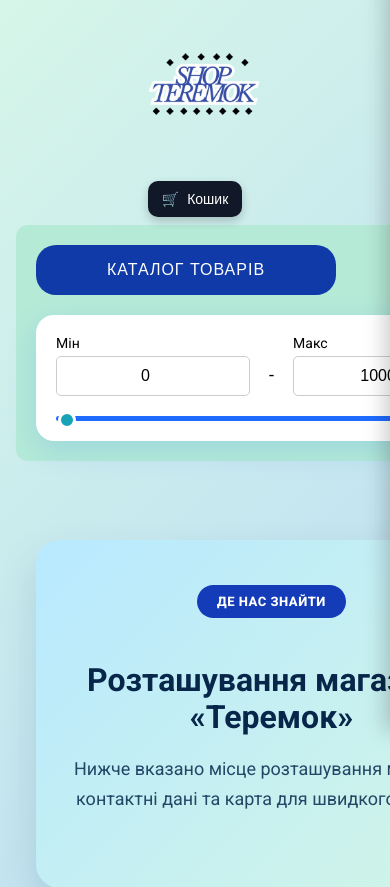
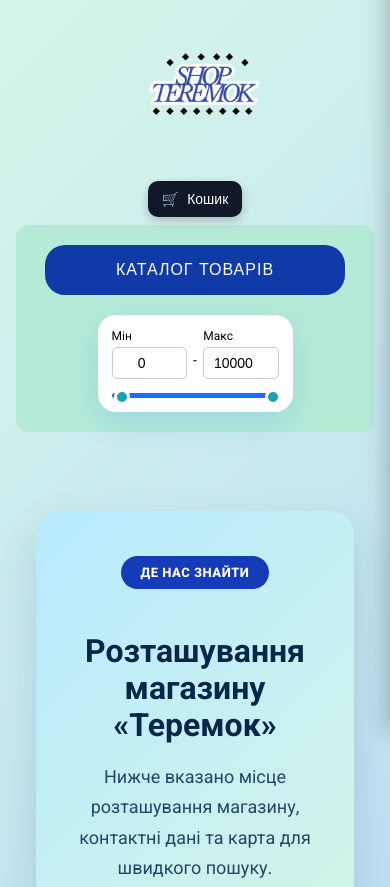
Before and after one commit to Svinka22284/diplom-site, a Django app: page /location/ in a window 390 px wide. Shown: the part 113-1000 px from the top of the page. Run offline with Django 5.2, Linux system fonts and the light colour scheme; data comes from the database, SQL or seed files in the repository; data that the repository does not hold is empty; some libraries are stand-ins or nearby versions.

Commit message:
upgrade style

```diff
--- a/main/static/css/index.css
+++ b/main/static/css/index.css
@@ -2333,6 +2333,12 @@ select.is-invalid,
         grid-row: auto;
     }
 
+    .layout-sidebar .price-range {
+        max-width: calc(var(--layout-sidebar-width) - 40px);
+        margin-inline: auto;
+        box-sizing: border-box;
+    }
+
     .layout-main {
         grid-column: 1;
     }
@@ -2442,6 +2448,46 @@ select.is-invalid,
     .cart-btn-bar {
         justify-content: center;
         padding: 6px var(--layout-padding) 8px;
+    }
+
+    .layout-sidebar .dropdown_meny_catalog {
+        display: block;
+        max-width: 300px;
+        margin-inline: auto;
+    }
+
+    .layout-sidebar .price-range {
+        max-width: calc((var(--layout-sidebar-width) - 40px) * 0.75);
+        padding: 14px;
+    }
+
+    .layout-sidebar .price-input {
+        margin-bottom: 14px;
+    }
+
+    .layout-sidebar .price-range .field span {
+        font-size: 12px;
+        margin-bottom: 4px;
+    }
+
+    .layout-sidebar .price-range .field input {
+        height: 32px;
+        font-size: 14px;
+    }
+
+    .layout-sidebar .price-range .separator {
+        font-size: 14px;
+        margin-top: 12px;
+    }
+
+    .layout-sidebar .price-range input[type="range"]::-webkit-slider-thumb {
+        height: 16px;
+        width: 16px;
+    }
+
+    .layout-sidebar .price-range input[type="range"]::-moz-range-thumb {
+        height: 16px;
+        width: 16px;
     }
 
     .footer-row {
```
Also changed, not shown: media/demo_products/Іграшки для дітей/конструктор.jfif (renamed from media/demo_products/ Іграшки для дітей/конструктор.jfif), media/demo_products/Іграшки для дітей/настільна гра.jfif (renamed from media/demo_products/ Іграшки для дітей/настільна гра.jfif), media/demo_products/Іграшки для дітей/іграшка.jfif (renamed from media/demo_products/ Іграшки для дітей/іграшка.jfif).
